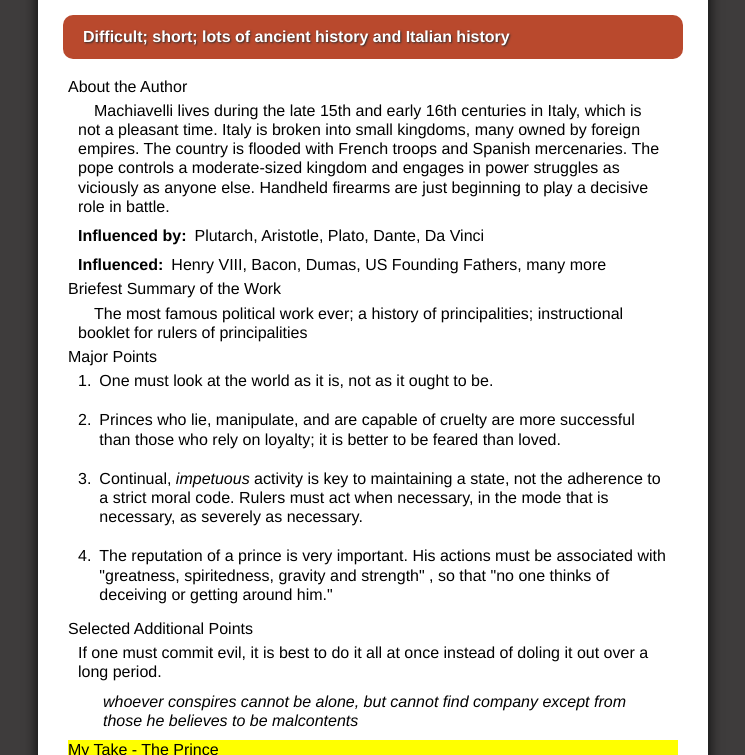
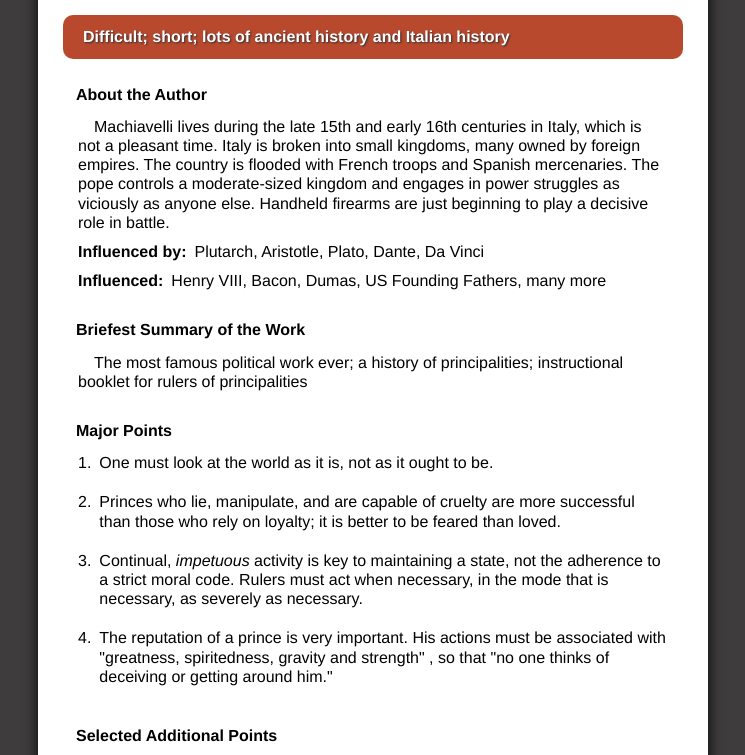
Before and after one commit to Patrick-Kendall/Patrick-Kendall.github.io, a plain HTML site: page poly.html in a window 1280 px wide. Shown: the part 645-1400 px from the top of the page, without its empty margins (267-1012 px from the left). Drawn offline with Linux system fonts and the light colour scheme.

Commit message:
section headers weight, margins change

```diff
--- a/css/literature.css
+++ b/css/literature.css
@@ -168,6 +168,10 @@ a {
   position: relative;
   justify-content: center;
   background-color: yellow;
+  margin-top: 17px;
+  border-radius: 5px;
+  padding: 8px;
+  margin-bottom: 11px;
 }
 
 .myTake-link {
@@ -264,7 +268,7 @@ td {
   /* border: 1px solid black; */
   padding: 8px;
   margin-top: 17px;
-  margin-bottom: 17px;
+  font-weight: 600;
 }
 .briefestSummary {
   padding: 8px;
@@ -304,6 +308,31 @@ td {
   opacity: 82%;
   border-radius: 10px;
   min-width: 85%;
+  font-weight: 600;
+}
+
+/* Official briefest summary header; other class is used for Hume entry */
+.briefestSummaryHeader {
+  margin-top: 17px;
+  padding: 8px;
+  font-weight: 600;
+}
+
+.briefSummaryHeader {
+  margin-top: 17px;
+  padding: 8px;
+  font-weight: 600;
+}
+
+.majorPointsHeader {
+  margin-top: 17px;
+  padding: 8px;
+  font-weight: 600;
+}
+
+.additionalPointsHeader {
+  margin-top: 17px;
+  padding: 8px;
   font-weight: 600;
 }
 
@@ -374,7 +403,7 @@ td {
   .aboutAuthor {
     /* margin-top: 10px; */
     /* border: 1px solid black; */
-    margin-bottom: 25px;
+    margin-bottom: 6px;
     padding: 0;
   }
 
--- a/css/master.css
+++ b/css/master.css
@@ -35,12 +35,6 @@ img {
   display: block;
   margin-left: auto;
   margin-right: auto;
-}
-
-/*  */
-.altFontW500 {
-  font-family: Arial, Helvetica, sans-serif;
-  font-weight: 500;
 }
 
 /* container formatting for main nav */
--- a/poly.html
+++ b/poly.html
@@ -55,7 +55,7 @@
 
       <div class="review-rating" style="background-color: #A20;">Difficult; short; lots of ancient history and Italian history</div>
 
-        <p>About the Author</p>
+        <div class="aboutAuthor">About the Author</div>
         <div class="paragraph">
           <p class="discussion-text"> &emsp;Machiavelli lives during the late 15th and early 16th centuries in Italy, which is not a pleasant time. Italy is broken into small kingdoms, many owned by foreign empires. The country is flooded with French troops and Spanish mercenaries. The pope controls a moderate-sized kingdom and engages in power struggles as viciously as anyone else. Handheld firearms are just beginning to play a decisive role in battle.</p>
         </div>
@@ -68,10 +68,10 @@
           <p class="discussion-text">Henry VIII, Bacon, Dumas, US Founding Fathers, many more </p>
         </div>
 
-        <p>Briefest Summary of the Work</p>
+        <div class="briefestSummaryHeader">Briefest Summary of the Work</div>
         <div class="paragraph"> &emsp;The most famous political work ever; a history of principalities; instructional booklet for rulers of principalities </div>
 
-        <p>Major Points</p>
+        <div class="majorPointsHeader">Major Points</div>
         <div class="paragraph">
           <p class="premise-num">1. </p>
           <p class="premise-text"> One must look at the world as it is, not as it ought to be. </p>
@@ -89,7 +89,7 @@
           <p class="premise-text">The reputation of a prince is very important. His actions must be associated with "greatness, spiritedness, gravity and strength" , so that "no one thinks of deceiving or getting around him."</p>
         </div>
 
-        <p>Selected Additional Points</p>
+        <div class="additionalPointsHeader">Selected Additional Points</div>
         <div class="paragraph">If one must commit evil, it is best to do it all at once instead of doling it out over a long period.
         </div>
         <div class="quotation">whoever conspires cannot be alone, but cannot find company except from those he believes to be malcontents
@@ -125,7 +125,7 @@
           <a target="_blank" href="https://socialsciences.mcmaster.ca/~econ/ugcm/3ll3/hobbes/Leviathan.pdf">online-pdf</a>
         </p>
 
-        <p>About the Author</p>
+        <div class="aboutAuthor">About the Author</div>
         <div class="paragraph">
           <p class="discussion-text"> &emsp;Hobbes is a writer and physicist during the 1600's in England and France. He is most notable for his work: <i>Leviathan</i>. This book establishes the social-contract political theory and introduces the concept of inalienable human rights. <i>Leviathan</i> alone defines many western beliefs from Hobbes's time through the present. However, Hobbes is also a noted scientist and may have befriended Galileo, a contemporary of his in Italy. For more on Hobbes, I recommmend the <i> Stanford Encyclopedia of Philosophy</i> <a target="_blank" href="https://plato.stanford.edu/entries/hobbes/">here</a>.</p>
         </div>
@@ -138,10 +138,10 @@
           <p class="discussion-text">Hume, Locke  </p>
         </div>
 
-        <p>Briefest Summary of the Work</p>
+        <div class="briefestSummaryHeader">Briefest Summary of the Work</div>
         <div class="paragraph"> &emsp;Renowned as the foundation of political science; a progressive work which broaches psychology, the nature of language, knowledge, and science </div>
 
-        <p>Major Points</p>
+        <div class="majorPointsHeader">Major Points</div>
           <p>Of the Nature of Man</p>
         <div class="paragraph">
           <p class="premise-num"> 1.a</p>
@@ -186,7 +186,7 @@
           <p class="premise-text"> Defines commonwealth as three forms: monarchy, aristocracy, and democracy; all other words used to describe government fall within these three forms. </p>
         </div>
 
-        <p>Selected Additional Points</p>
+        <div class="additionalPointsHeader">Selected Additional Points</div>
         <div class="paragraph"> Every serious conversation about the world must begin with clear definitions. </div>
 
         <div class="paragraph">Defines many words and phrases in the early part of the book which are worth reading. For instance: </div>
@@ -223,7 +223,7 @@
       </div>
 <!-- ======================================================================== -->
 
-      <div class="review"><a name="secondTreatise" class="anch"></a>
+      <div class="review incomplete"><a name="secondTreatise" class="anch"></a>
                 <div class="review-header">
                   <h1>Civil Government</h1>
         <div class="myTake-link">
@@ -234,7 +234,7 @@
         <p>Available:
           <a target="_blank" href="https://www.yorku.ca/comninel/courses/3025pdf/Locke.pdf">online-pdf</a>
         </p>
-        <p>About the Author</p>
+        <div class="aboutAuthor">About the Author</div>
         <div class="paragraph">
           <p class="discussion-text"> &emsp;</p>
         </div>
@@ -246,9 +246,9 @@
           <p class="inline-heading">Influenced:</p>
           <p class="discussion-text"> Kant, Rousseau, Jefferson, </p>
         </div>
-        <p>Briefest Summary of the Work</p>
+        <div class="briefestSummaryHeader">Briefest Summary of the Work</div>
         <div class="paragraph"> &emsp;Guiding document for the US Constitution; discussion of natural rights; the origins and ends of civil government </div>
-        <div>Major Points</div>
+        <div class="majorPointsHeader">Major Points</div>
         <div class="premise">
           <p class="premise-num"> 1. </p>
           <p class="premise-text"> A monarch's power does not stem from Adam's paternal power and dominion over the Earth. </p>
@@ -312,7 +312,7 @@
 
         <div class="review-rating" style="background-color: #f56c42;">Moderate</div>
 
-          <p>About the Author</p>
+          <div class="aboutAuthor">About the Author</div>
           <div class="paragraph">
             <p class="discussion-text"> &emsp;Rousseau wrote about moral and political philosophy and lived in the Republic of Geneva. Geneva was a small nation state for more than 250 years before being annexed by France. The city is now part of Switzerland. Refer to the <a href="https://plato.stanford.edu/entries/rousseau/">Stanford Encyclopedia of Philosophy</a> for more on Rousseau.  </p>
           </div>
@@ -325,11 +325,11 @@
             <p class="discussion-text"> Kant, Thoreau, many others</p>
           </div>
 
-        <p>Briefest Summary of the Work</p>
+        <div class="briefestSummaryHeader">Briefest Summary of the Work</div>
 
         <div class="paragraph">Moral and political thought underlying pure democracy</div>
 
-        <p>Major Points</p>
+        <div class="majorPointsHeader">Major Points</div>
         <p>Of the Nature of Government</p>
         <div class="premise">
           <p class="premise-num"> 1.a </p>
@@ -365,7 +365,7 @@
           <p class="premise-num"> 4.</p>
           <p class="premise-text">There exist national characteristics which make states more suitable to a specific form of government; examples include population size, average temperature, terrain. </p>
         </div>
-          <p>Selected Additional Points</p>
+          <div class="additionalPointsHeader">Selected Additional Points</div>
         <div class="premise">Executive power is naturally separate from legislative in that legislative deals in general acts while executive deals with specific acts.</div>
 
         <div class="myTake-header"><p>My Take - Social Contract </p><a name="myTakeSocialContract" class="take-anch"></a></div>
@@ -398,7 +398,7 @@
         <div class="review-rating" style="background-color: green;">Easy; short</div>
 
         <!-- decription of author -->
-        <p>About the Author</p>
+        <div class="aboutAuthor">About the Author</div>
         <div class="paragraph">
           <p class="discussion-text"> &emsp;Henry David Thoreau was a Massachusetts native who advocated living simply with nature. He is perhaps best known for writing <i>Walden</i>. He was a transcendentalist and therefore assigned the highest value to the individual. He expresses anti-government views in <i>Civil Disobedience</i>, but his views are not easily classified in today's political terms. He hated slavery, unjust war, and advocated protecting the environment. </p>
         </div>
@@ -417,12 +417,12 @@
         </div>
 
         <!-- one/two sentence description of work, separated by semicolon -->
-        <p>Briefest Summary of the Work</p>
+        <div class="briefestSummaryHeader">Briefest Summary of the Work</div>
         <div class="paragraph"> &emsp;Complete denouncement of government and the contemporary American government; rooted in disgust of enslaving "one sixth" of the country's population
         </div>
 
         <!-- Major points organized in a thoughtful way -->
-        <p>Major Points</p>
+        <div class="majorPointsHeader">Major Points</div>
         <div class="premise">
           <p class="premise-num"> 1. </p>
           <p class="premise-text">The government is distinct from the general will and can be "abused and perverted" before the people can act through it.</p>
@@ -473,9 +473,9 @@
           </div>
         </div>
         <p>Available: <a target="_blank" href="https://rintintin.colorado.edu/~vancecd/phil215/Hume.pdf">online-pdf</a></p>
-        <div class="aboutAuthor">
+        <div>
 
-          <p>About the Author</p>
+          <div class="aboutAuthor">About the Author</div>
           <div class="paragraph">
             <p class="discussion-text"> &emsp;David Hume was a Scottish philosopher most notable for his work concerning the nature and origin of knowledge. Hume was also a historian and economist.</p>
           </div>
```
Also changed, not shown: russianLit.html (+12 -12 lines).
